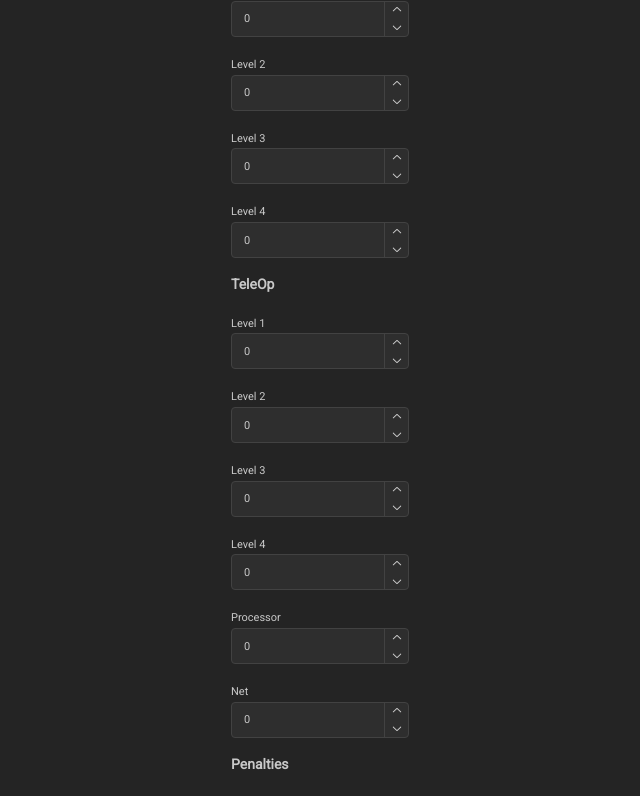
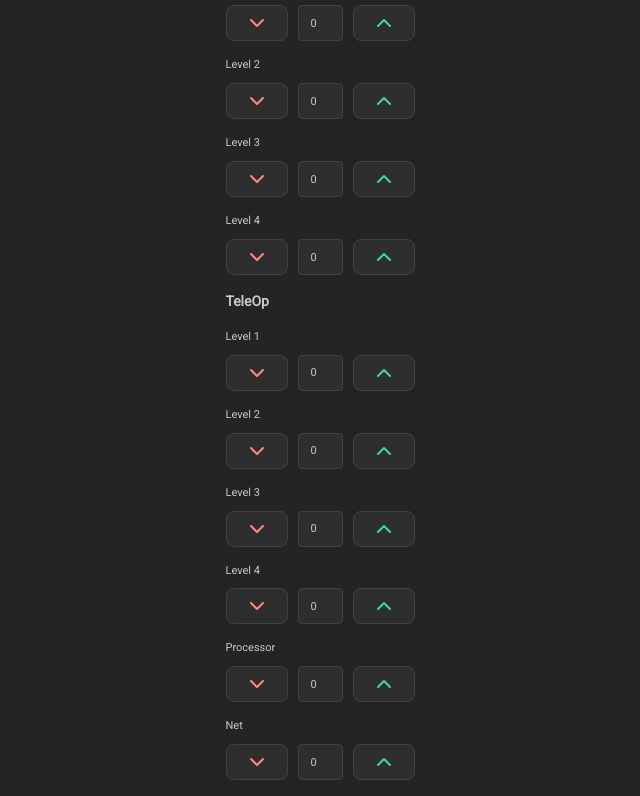
Before and after one commit to FRC900/scouting-site, a Next.js app: page /stand-form in a window 1280 px wide. Shown: the part 414-1210 px from the top of the page, without its empty margins (320-960 px from the left). Built offline with nearby package versions, Linux system fonts and the light colour scheme.

Commit message:
incrementors/decrementors on stand form

```diff
--- /dev/null
+++ b/components/Forms/inputs/Incrementor.tsx
@@ -0,0 +1,86 @@
+import {
+  type NumberInputProps as $NumberInputProps,
+  NumberInput as $NumberInput,
+  Button,
+  Group,
+  NumberInputHandlers,
+  Stack,
+  Text,
+} from "@mantine/core";
+import { useCounter } from "@mantine/hooks";
+import { IconChevronDown, IconChevronUp } from "@tabler/icons-react";
+import { useRef } from "react";
+import {
+  FieldValues,
+  useController,
+  UseControllerProps,
+} from "react-hook-form";
+
+type Title = {
+  title: string;
+};
+
+export type IncrementorProps<T extends FieldValues> = UseControllerProps<T> &
+  Omit<$NumberInputProps, "value" | "defaultValue"> &
+  Title;
+
+export function Incrementor<T extends FieldValues>({
+  name,
+  control,
+  defaultValue,
+  rules,
+  shouldUnregister,
+  onChange,
+  title,
+  ...props
+}: IncrementorProps<T>) {
+  const {
+    field: { value, onChange: fieldOnChange, ...field },
+    fieldState,
+  } = useController<T>({
+    name,
+    control,
+    defaultValue,
+    rules,
+    shouldUnregister,
+  });
+
+  const handlersRef = useRef<NumberInputHandlers>(null);
+
+  return (
+    <Stack gap="xs">
+      <Text size="sm">{title}</Text>
+      <Group gap="xs" justify="center">
+        <Button
+          variant="default"
+          radius="md"
+          onClick={() => handlersRef.current?.decrement()}
+        >
+          <IconChevronDown color="var(--mantine-color-red-text)" />
+        </Button>
+        <$NumberInput
+          value={value}
+          onChange={(e) => {
+            fieldOnChange(e);
+            onChange?.(e);
+          }}
+          error={fieldState.error?.message}
+          {...field}
+          {...props}
+          hideControls
+          handlersRef={handlersRef}
+          step={1}
+          min={0}
+          w={45}
+        />
+        <Button
+          variant="default"
+          radius="md"
+          onClick={() => handlersRef.current?.increment()}
+        >
+          <IconChevronUp color="var(--mantine-color-teal-text)" />
+        </Button>
+      </Group>
+    </Stack>
+  );
+}
--- a/components/Forms/stand.tsx
+++ b/components/Forms/stand.tsx
@@ -13,6 +13,7 @@ import { useState } from "react";
 import { useOnlineStatus } from "../../lib/hooks/useOnlineStatus";
 import { createStandForm, deleteStandForm, updateStandForm } from "../../lib/actions";
 import { useDisclosure } from "@mantine/hooks";
+import { Incrementor } from "./inputs/Incrementor";
 
 interface Props {
 	create: boolean;
@@ -97,64 +98,64 @@ export default function StandForm({ create, defaultForm, id }: Props) {
 						color={theme.colors.milkshake[4]}
 						label="Left Starting Zone?"
 					/>
-					<NumberInput
+					<Incrementor
 						name="autoL1"
 						control={control}
-						label="Level 1"
+						title="Level 1"
 					/>
-					<NumberInput
+					<Incrementor
 						name="autoL2"
 						control={control}
-						label="Level 2"
+						title="Level 2"
 					/>
-					<NumberInput
+					<Incrementor
 						name="autoL3"
 						control={control}
-						label="Level 3"
+						title="Level 3"
 					/>
-					<NumberInput
+					<Incrementor
 						name="autoL4"
 						control={control}
-						label="Level 4"
+						title="Level 4"
 					/>
 				</Stack>
 				<Stack>
 					<Text fw={700}>TeleOp</Text>
-					<NumberInput
+					<Incrementor
 						name="teleopL1"
 						control={control}
-						label="Level 1"
+						title="Level 1"
 					/>
-					<NumberInput
+					<Incrementor
 						name="teleopL2"
 						control={control}
-						label="Level 2"
+						title="Level 2"
 					/>
-					<NumberInput
+					<Incrementor
 						name="teleopL3"
 						control={control}
-						label="Level 3"
+						title="Level 3"
 					/>
-					<NumberInput
+					<Incrementor
 						name="teleopL4"
 						control={control}
-						label="Level 4"
+						title="Level 4"
 					/>
-					<NumberInput
+					<Incrementor
 						name="teleopProcessor"
 						control={control}
-						label="Processor"
+						title="Processor"
 					/>
-					<NumberInput
+					<Incrementor
 						name="teleopNet"
 						control={control}
-						label="Net"
+						title="Net"
 					/>
 				</Stack>
 				<Stack>
 					<Text fw={700}>Penalties</Text>
-					<NumberInput name="fouls" control={control} label="Fouls" />
-					<NumberInput name="techfouls" control={control} label="Tech Fouls" />
+					<Incrementor name="fouls" control={control} title="Minor Fouls" />
+					<Incrementor name="techfouls" control={control} title="Major Fouls" />
 				</Stack>
 				<Stack>
 					<Text fw={700}>Misc.</Text>
```
Also changed, not shown: components/Forms/inputs/NumberInput.tsx (indentation only).
